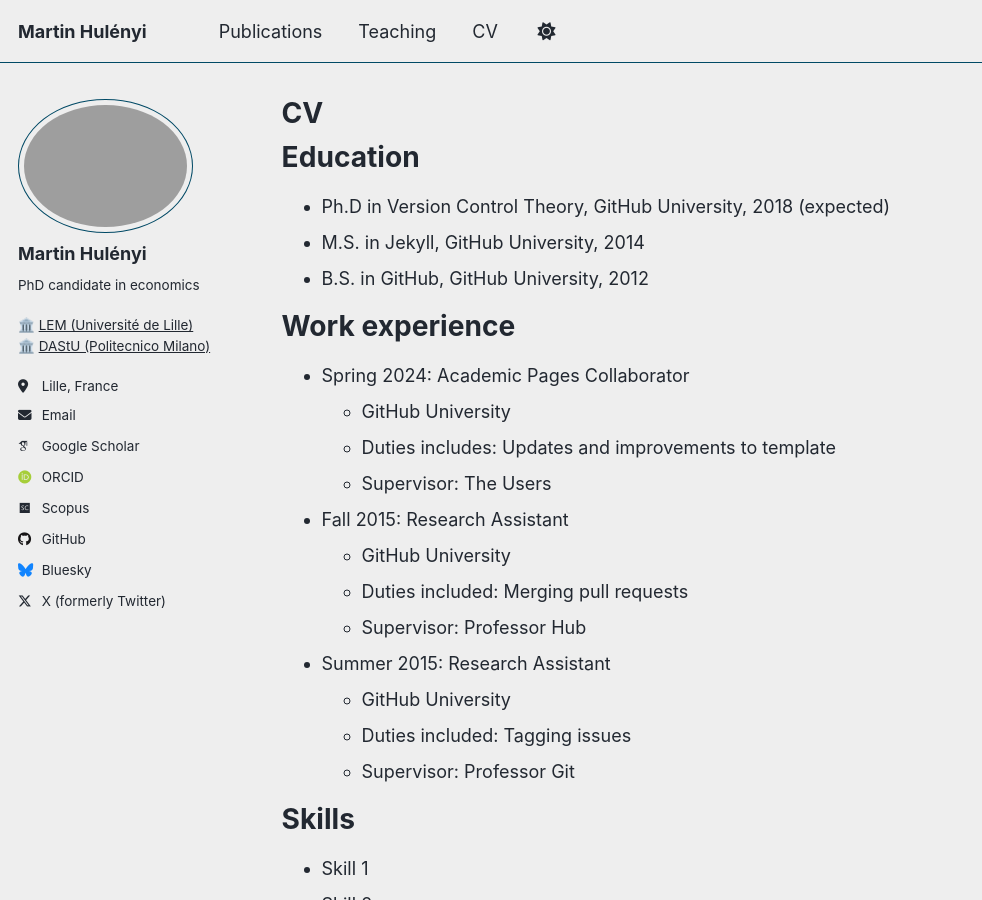
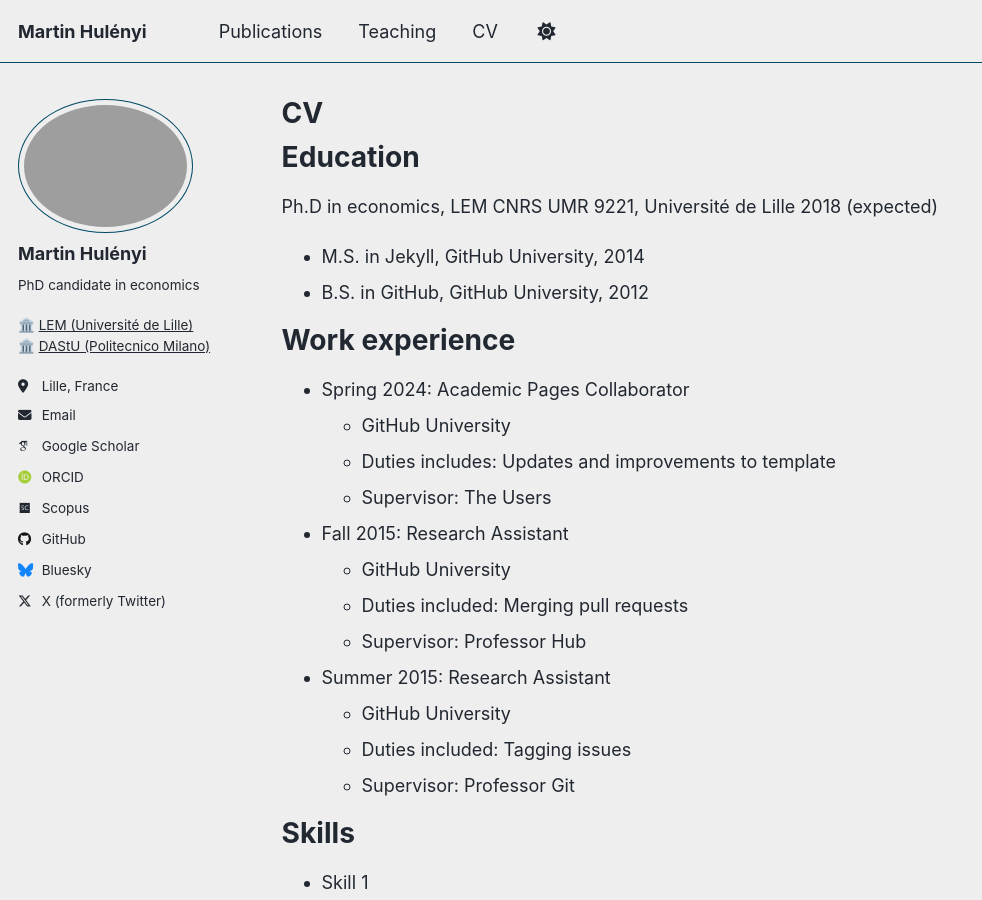
Before and after one commit to martinhulenyi/martinhulenyi.github.io, a Jekyll site: the page built from _pages/cv.md, in a window 1280 px wide and 900 px high. Shown: the whole window, without its empty margins (0-982 px from the left). Built offline with Jekyll 4.4.1, drawn with Linux system fonts in a browser that asks for light colours; some web fonts are replaced; a script that is not in the unit is left out.

Commit message:
Update cv.md

```diff
--- a/_pages/cv.md
+++ b/_pages/cv.md
@@ -11,7 +11,7 @@ redirect_from:
 
 Education
 ======
-* Ph.D in Version Control Theory, GitHub University, 2018 (expected)
+Ph.D in economics, LEM CNRS UMR 9221, Université de Lille  2018 (expected)
 * M.S. in Jekyll, GitHub University, 2014
 * B.S. in GitHub, GitHub University, 2012
 
```
